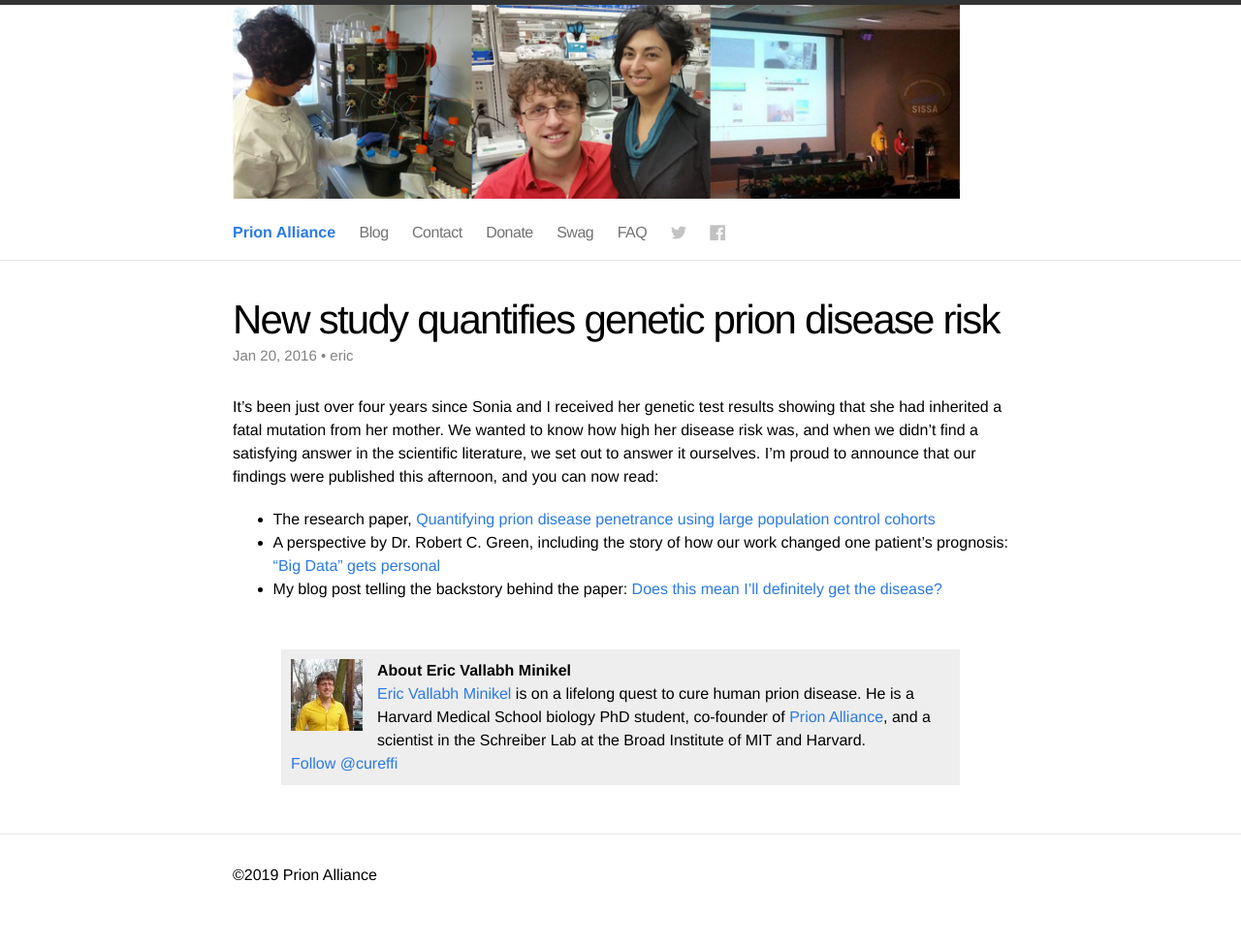
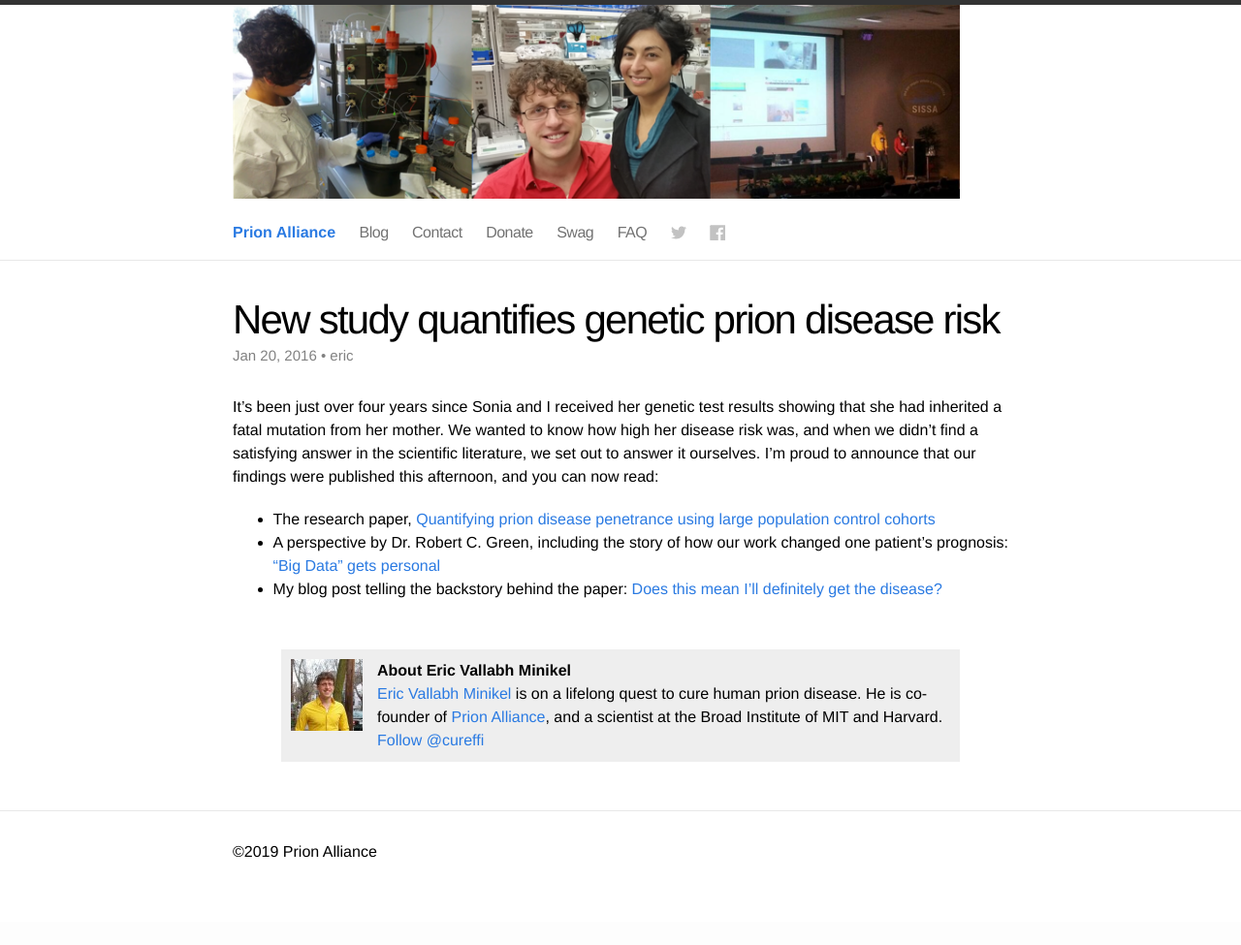
Before and after one commit to ericminikel/prionalliance, a Jekyll site: the page built from _posts/2016-01-20-new-study-quantifies-genetic-prion-disease-risk.markdown, in a window 1280 px wide. Shown: the whole page at 97% size. Built offline with Jekyll 4.4.1, drawn with Linux system fonts in a browser that asks for light colours; comment, search, counter and statistics services are not loaded; after the commit the page ends 951 px from its top, so only the background shows below that.

Commit message:
graduated

```diff
--- a/_data/authors.yml
+++ b/_data/authors.yml
@@ -5,10 +5,10 @@ eric:
     linkedin: https://www.linkedin.com/in/ericminikel
     google_plus: https://plus.google.com/+EricMinikel/
     image100: /media/base/e-100px.jpg
-    bio: '<a href="http://www.cureffi.org/about/">Eric Vallabh Minikel</a> is on a lifelong quest to cure human prion disease. He is a Harvard Medical School biology PhD student, co-founder of <a href="http://prionalliance.org/">Prion Alliance</a>, and a scientist in the Schreiber Lab at the Broad Institute of MIT and Harvard.'
+    bio: '<a href="http://www.cureffi.org/about/">Eric Vallabh Minikel</a> is on a lifelong quest to cure human prion disease. He is co-founder of <a href="http://prionalliance.org/">Prion Alliance</a>, and a scientist at the Broad Institute of MIT and Harvard.'
 
 sonia:
     name: Sonia Vallabh
     linkedin: https://www.linkedin.com/pub/sonia-vallabh/81/b39/275
     image100: /media/base/s-100px.png
-    bio: 'Sonia Vallabh is co-founder of Prion Alliance and a member of the Schreiber Lab at the Broad Institute of MIT and Harvard, where her work is focused on therapeutic and biomarker development for prion disease.'
+    bio: 'Sonia Vallabh is co-founder of Prion Alliance and a scientist at the Broad Institute of MIT and Harvard, where her work is focused on therapeutic and biomarker development for prion disease.'
```
